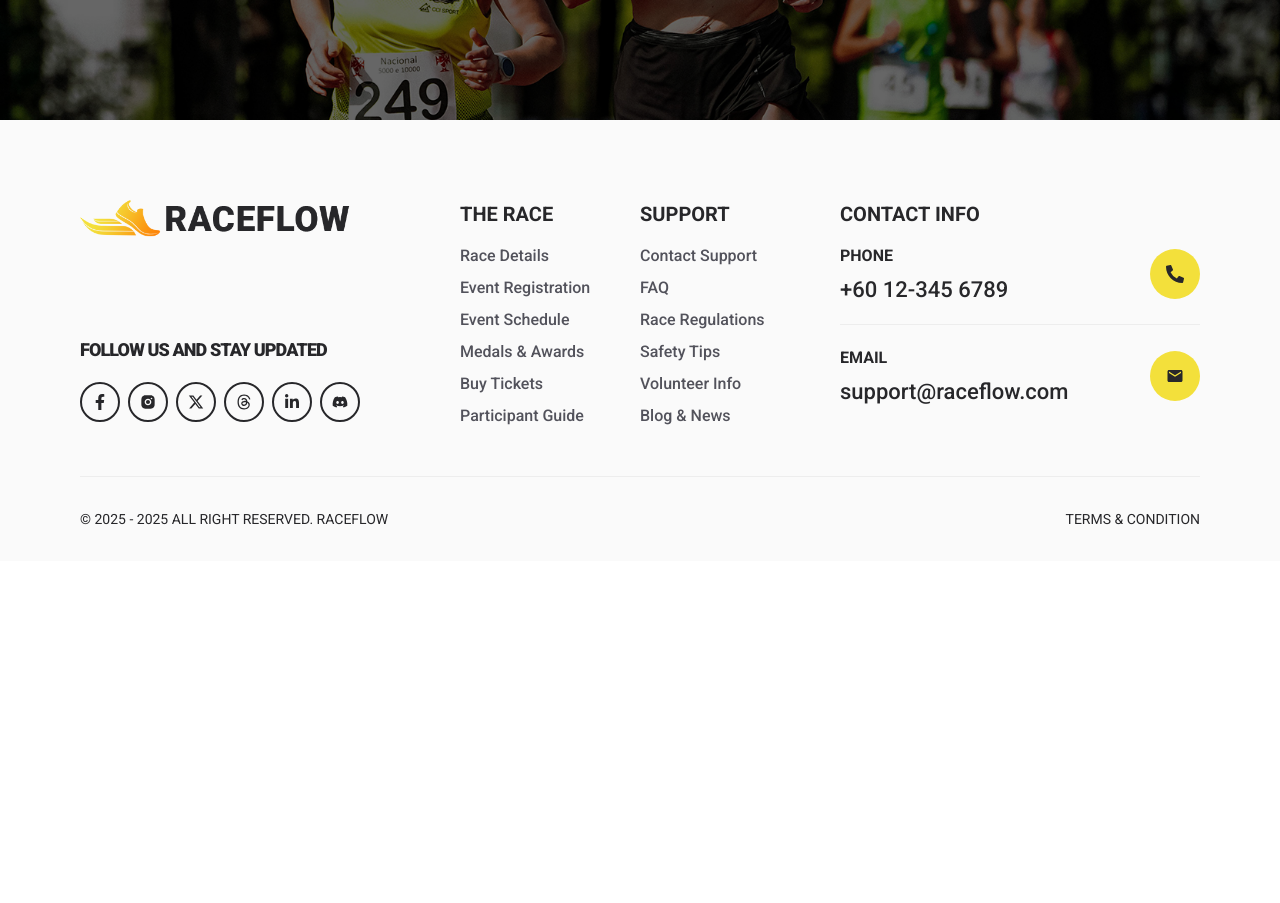
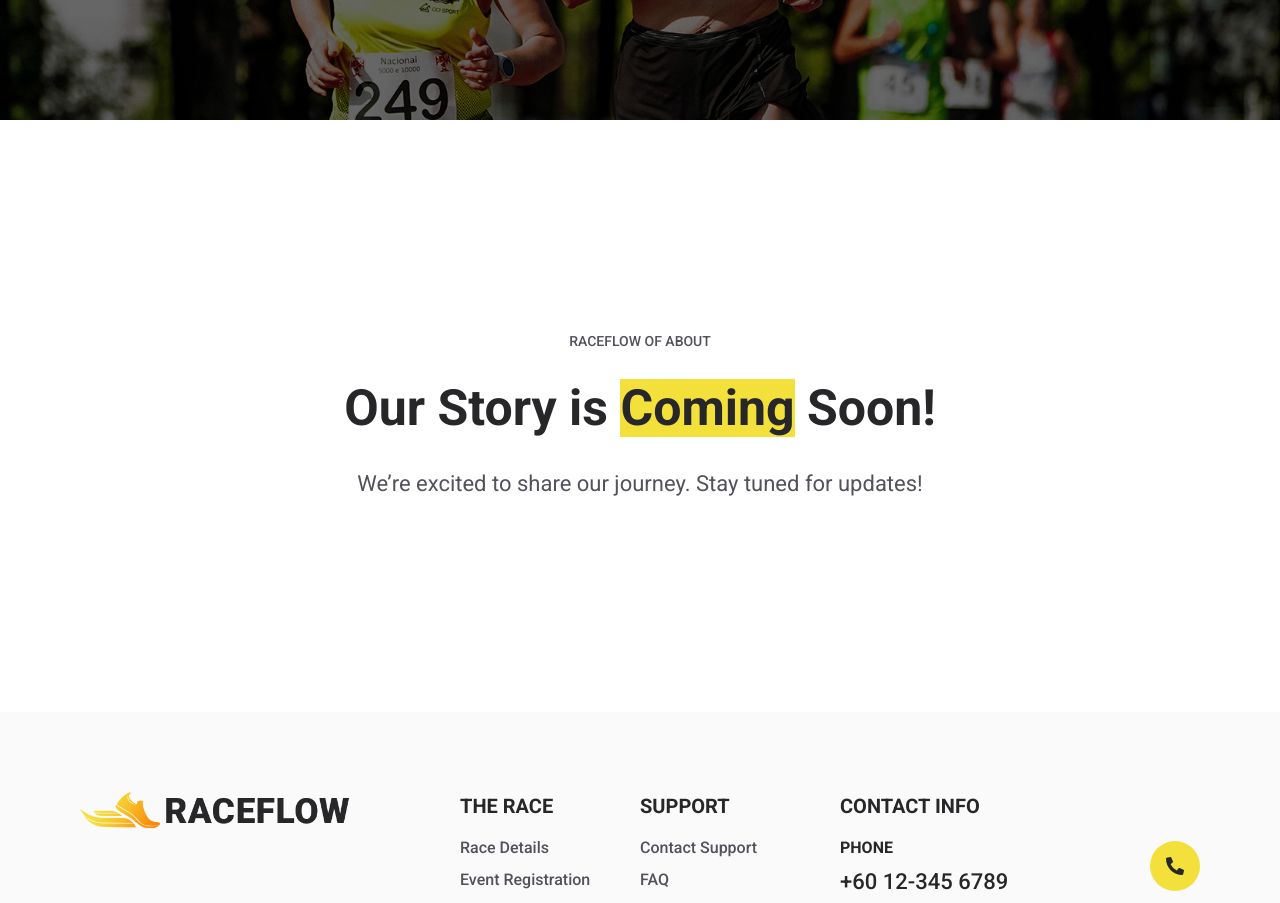
Before and after one commit to devrakibulrahman/raceflow-client-side, a React (Vite) app: page /about_us in a window 1280 px wide. Shown: the part 380-1283 px from the top of the page. Before the commit the page ends 941 px from the top, so only its background shows below. Built offline with nearby package versions, Linux system fonts and the light colour scheme.

Commit message:
about page section coming soon text design done on 01/05/2025 at 05:09 pm

```diff
--- a/src/pages/AboutPage.jsx
+++ b/src/pages/AboutPage.jsx
@@ -18,6 +18,25 @@ const AboutPage = () => {
                     </div>
                 </div>
             </div>
+            <div className="w-full min-h-[500px] py-16 lg:py-24">
+                <div className="w-full">
+                    <div className="container mx-auto px-4">
+                        <div className="w-full min-h-[400px] flex items-center justify-center text-center">
+                            <div className="w-full">
+                                <div className="w-full mb-5">
+                                    <h3 className="font-roboto text-sm font-medium text-para-gray uppercase">RaceFlow of About</h3>
+                                </div>
+                                <div className="w-full flex items-center justify-center flex-col">
+                                    <h1 className="font-roboto font-bold text-[32px] text-head-charleston-green transition-all ease-linear duration-200 md:text-[38px] lg:text-[50px]">Our Story is <span className="bg-primary-yellow">Coming</span> Soon!</h1>
+                                    <div className="w-full max-w-[700px] mt-5">
+                                        <p className="font-roboto text-xl font-normal text-para-gray leading-relaxed transition-all ease-linear duration-200 md:text-[22px]">We’re excited to share our journey. Stay tuned for updates!</p>
+                                    </div>
+                                </div>
+                            </div>
+                        </div>
+                    </div>
+                </div>
+            </div>
         </>
     );
 };
--- a/src/pages/MarathonPage.jsx
+++ b/src/pages/MarathonPage.jsx
@@ -45,7 +45,7 @@ const MarathonPage = () => {
                     </div>
                 </div>
             </div>
-            <div className="w-full min-h-[500px] bg-registration bg-cover bg-center bg-no-repeat py-16 lg:py-26">
+            <div className="w-full min-h-[500px] bg-registration bg-cover bg-center bg-no-repeat py-16 lg:py-24">
                 <div className="container mx-auto px-4">
                     <div className="w-full min-h-[500px] text-center flex flex-col items-center justify-center gap-5">
                         <div className="w-full">
```
